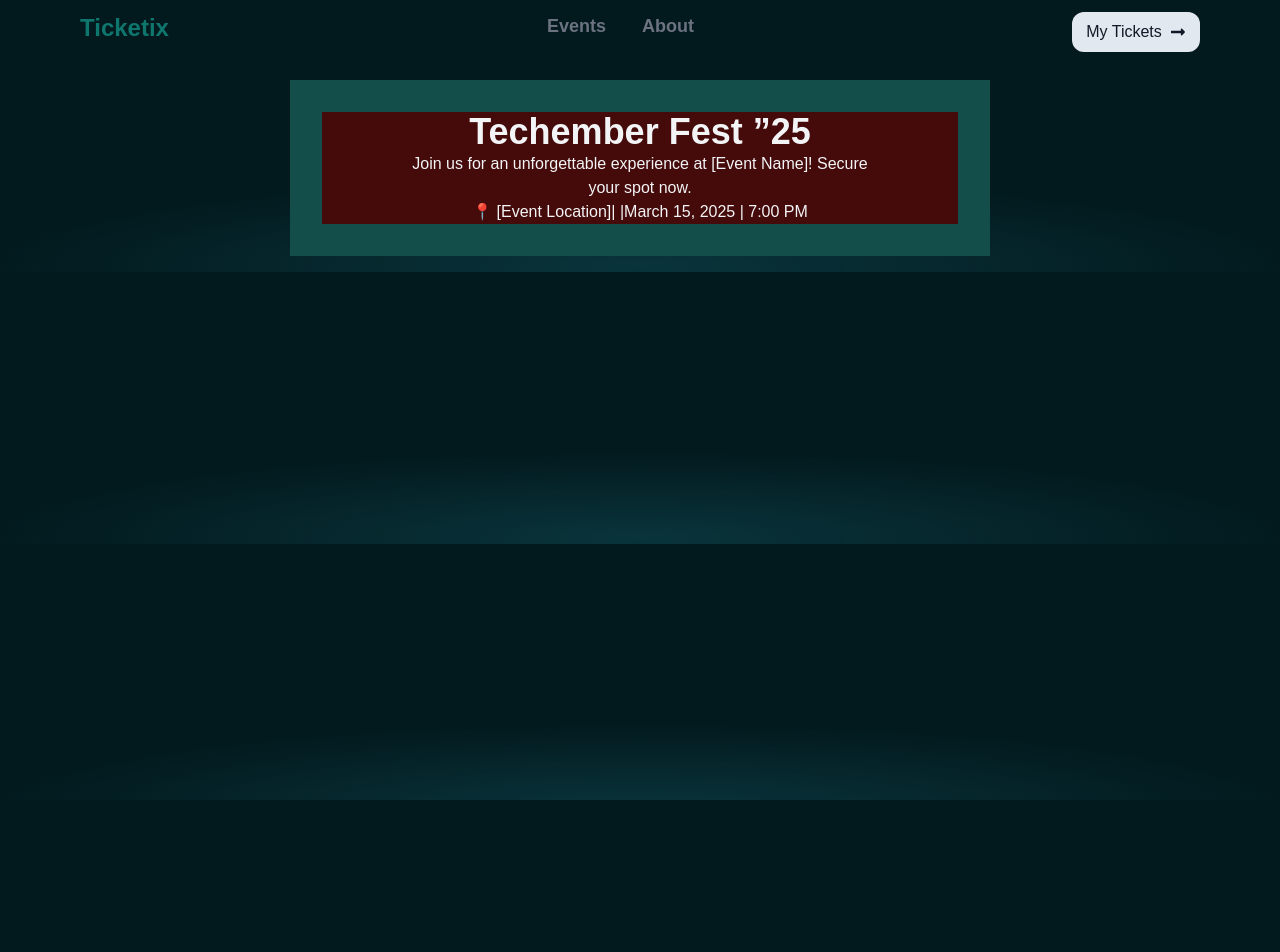
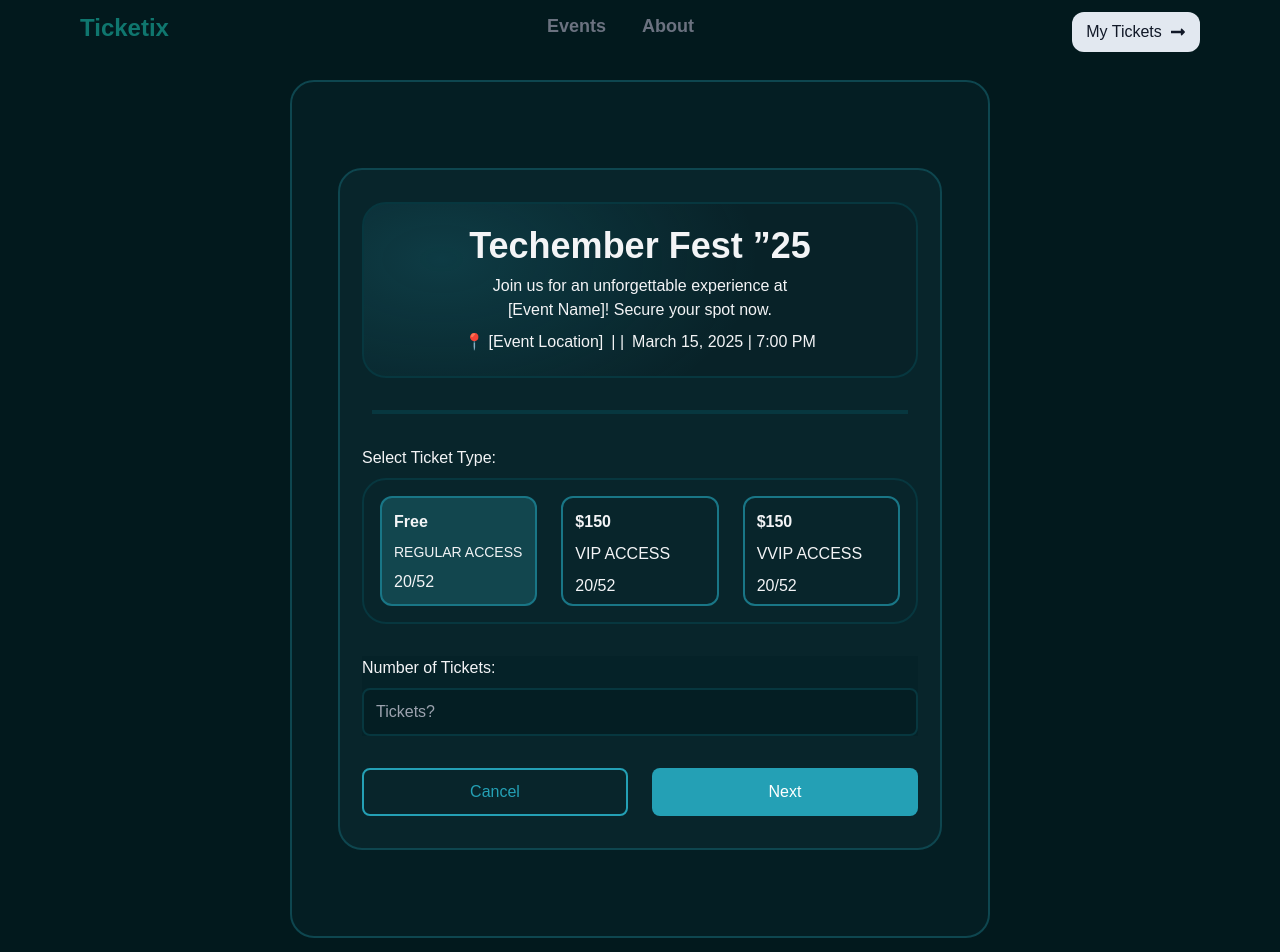
Before and after one commit to Prisca-01/ticketix, a Next.js app: page / in a window 1280 px wide. Shown: the top 952 px of the page. Before the commit the page ends 800 px from the top, so only its background shows below. Built offline with nearby package versions, Linux system fonts and the light colour scheme.

Commit message:
ticket selection

```diff
--- a/src/app/globals.css
+++ b/src/app/globals.css
@@ -20,3 +20,8 @@ body {
   background: radial-gradient(52.52% 32.71% at 50% 97.66%, rgba(36, 160, 181, 0.20) 0%, rgba(36, 160, 181, 0.00) 100%), #02191D;
   font-family: Arial, Helvetica, sans-serif;
 }
+.selection{
+  background: radial-gradient(57.42% 106.59% at 14.02% 32.06%, rgba(36, 160, 181, 0.20) 0%, rgba(36, 160, 181, 0.00) 100%), rgba(10, 12, 17, 0.10);
+
+
+}
--- a/src/app/page.js
+++ b/src/app/page.js
@@ -17,24 +17,92 @@ export default function Home() {
           <FaLongArrowAltRight />
         </div>
       </header>
-      <div className="container p-4 flex flex-col items-center justify-center">
+
       {/* Ticket Selection */}
-        <section className="bg-teal-900 flex flex-col p-8 w-[700px] justify-center items-center">
-          <div className="bg-red-950 px-20 text-center">
+
+      <div className="container  p-4 flex flex-col items-center justify-center">
+        <div className="bg-primary border-2 border-border md:w-[700px] md:h-[858px] flex justify-center items-center rounded-3xl">
+          <section className="bg-first w-[604px] h-[682px] flex flex-col p-8 justify-center items-center border-2 border-border rounded-3xl">
+            <div className="selection text-gray-100 text-center md:w-[556px] md:h-[200px] flex flex-col justify-center items-center space-y-2 border-2 border-line rounded-3xl">
               <h1 className="text-gray-100 text-4xl font-extrabold">
                 Techember Fest ”25
               </h1>
-            <p className="text-gray-100">
-              Join us for an unforgettable experience at [Event Name]! Secure
-              your spot now.
+              <p className="text-gray-100 flex flex-col text-base">
+                Join us for an unforgettable experience at
+                <span>[Event Name]! Secure your spot now.</span>
               </p>
-            <p className="text-gray-100">
+              <p className="text-gray-100 text-base space-x-2">
                 <span>📍 [Event Location]</span>
                 <span>| |</span>
                 <span>March 15, 2025 | 7:00 PM</span>
               </p>
             </div>
+            <div className="bg-line md:h-1 md:w-full mt-8"></div>
+
+            <div className="ticketType text-gray-100 mt-8">
+              <p className="mb-2">Select Ticket Type:</p>
+              <div className="flex flex-row gap-x-6 border-2 border-line rounded-3xl p-4 md:w-[556px]">
+                <div className="flex flex-col gap-y-2  md:w-[158px] md:h-[110px] p-3 bg-free border-type border-2 rounded-xl">
+                  <p className="font-bold">Free</p>
+                  <p className="text-sm">REGULAR ACCESS</p>
+                  <p>20/52</p>
+                </div>
+
+                <div className="flex flex-col gap-y-2  md:w-[158px] md:h-[110px] p-3 border-type border-2 rounded-xl">
+                  <p className="font-bold">$150</p>
+                  <p>VIP ACCESS</p>
+                  <p>20/52</p>
+                </div>
+
+                <div className="flex flex-col gap-y-2  md:w-[158px] md:h-[110px] p-3 border-type border-2 rounded-xl">
+                  <p className="font-bold">$150</p>
+                  <p>VVIP ACCESS</p>
+                  <p>20/52</p>
+                </div>
+              </div>
+              <div className="mt-8 flex flex-col bg-select">
+                <label className="mb-2">Number of Tickets:</label>
+                <input
+                  type="number"
+                  placeholder="Tickets?"
+                  min={1}
+                  className="md:w-full md:h-[48px] bg-primary px-3 outline-none border-2 border-line rounded-lg"
+                ></input>
+              </div>
+            </div>
+
+            <div className="buttons flex md:flex-row flex-col md:gap-x-6 mt-8">
+              <button className="md:w-[266px] md:h-[48px] text-button text-center border-2 border-button rounded-lg">
+                Cancel
+              </button>
+              <button className="md:w-[266px] md:h-[48px] text-white text-center bg-button rounded-lg">
+                Next
+              </button>
+            </div>
           </section>
+        </div>
+      </div>
+
+      {/* Attendee Details */}
+      <div className="container  p-4 flex flex-col items-center justify-center">
+        <div className="bg-primary border-2 border-border md:w-[700px] md:h-[858px] flex justify-center items-center rounded-3xl">
+          <section className="bg-first w-[604px] h-[682px] flex flex-col p-8 justify-center items-center border-2 border-border rounded-3xl">
+
+
+
+
+
+
+            <div className="buttons flex md:flex-row flex-col md:gap-x-6 mt-8">
+              <button className="md:w-[266px] md:h-[48px] text-center border-2 border-button text-button rounded-lg">
+                Back
+              </button>
+              <button className="md:w-[266px] md:h-[48px] text-white text-center bg-button rounded-lg">
+                Get My Free Ticket
+              </button>
+            </div>
+          </section>
+        </div>
       </div>
     </>
   );
--- a/tailwind.config.mjs
+++ b/tailwind.config.mjs
@@ -10,6 +10,14 @@ export default {
       colors: {
         background: "var(--background)",
         foreground: "var(--foreground)",
+        primary: "#041E23",
+        border: "#0E464F",
+        first: "#08252B",
+        line: "#07373F",
+        free: "#12464E",
+        type: "#197686",
+        select: "#052228",
+        button: "#24A0B5",
       },
     },
   },
```
Lines whose indentation alone changed are shown as unchanged.
